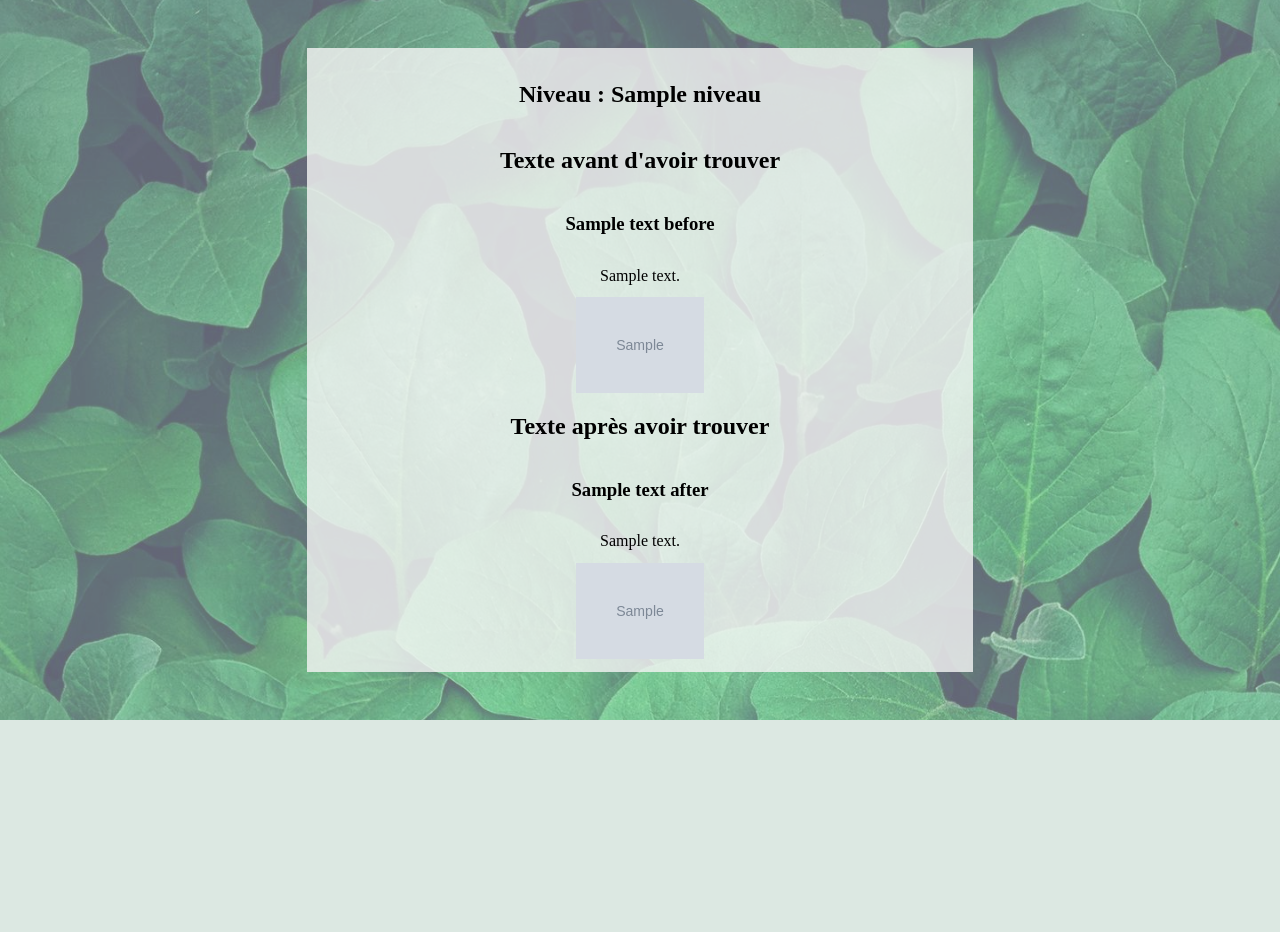
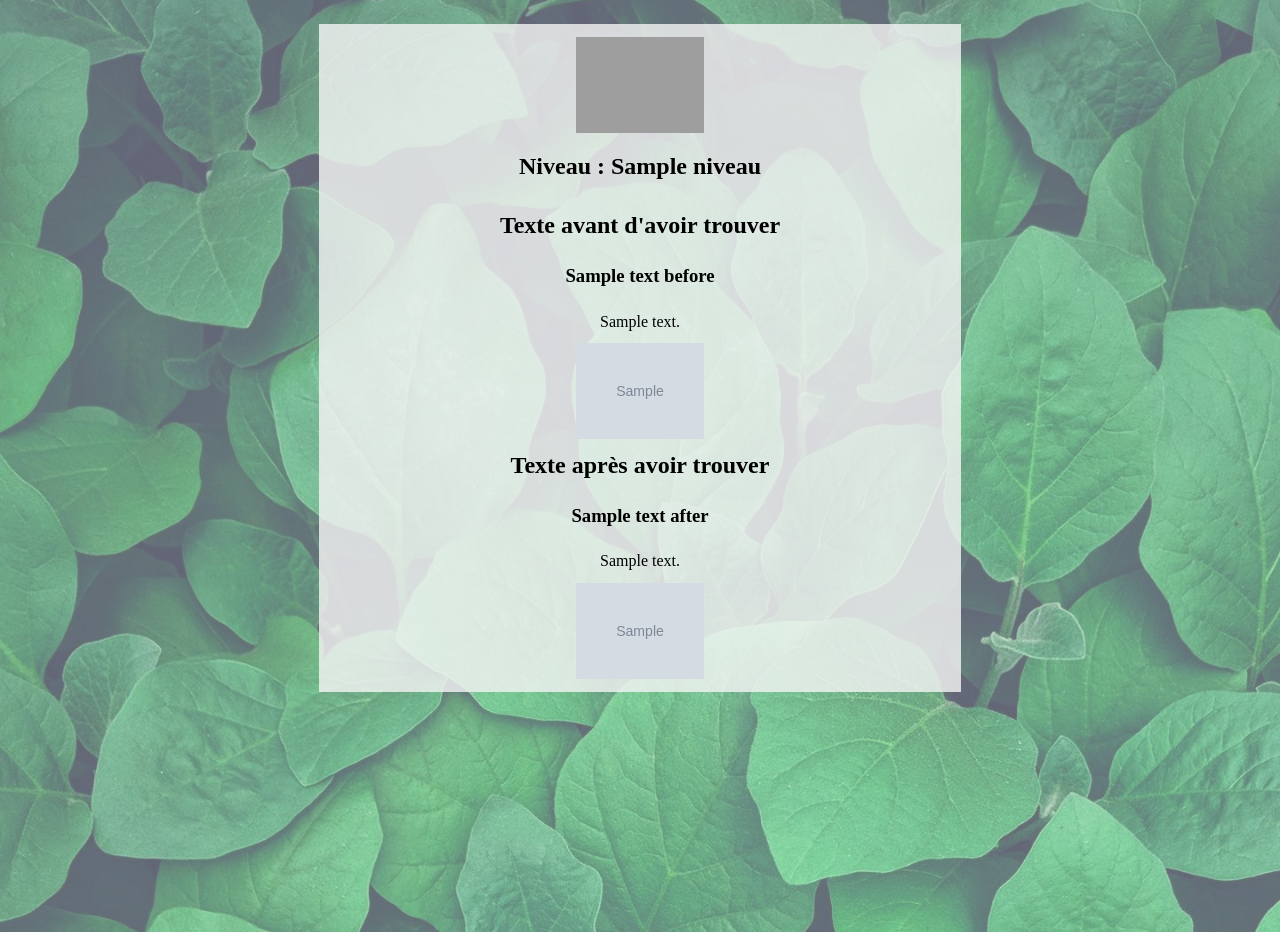
Before and after one commit to RaphaelDumas1/projet-plante, a Symfony app: template templates/Admin/infoplantes.html.twig in a window 1280 px wide. Shown: the part 80-1012 px from the top of the page. Before the commit the page ends 800 px from the top, so only its background shows below. Run offline with Twig, Linux system fonts and the light colour scheme; the template is opened without the code that fills it: most values are stand-ins (such as "Sample title", 1, 10 or a date in 2020); grey boxes marked "Sample" are stand-in pictures; some libraries are stand-ins or nearby versions; grey boxes are pictures that could not be loaded.

Commit message:
modif sass

```diff
--- a/public/sass/style.css
+++ b/public/sass/style.css
@@ -73,6 +73,14 @@ header {
   opacity: 0.6;
 }
 
+.div-center-plante {
+  height: auto;
+  margin: 3vh;
+}
+.div-center-plante::after {
+  height: 150vh;
+}
+
 .logo {
   width: 30vw;
 }
@@ -85,6 +93,7 @@ header {
 
 .texte {
   margin: 1vw;
+  padding: 2vw;
   text-align: center;
 }
 
@@ -108,6 +117,9 @@ header {
     width: auto;
     flex-direction: row;
   }
+  .texte {
+    padding: 0;
+  }
 }
 
 /*# sourceMappingURL=style.css.map */
--- a/public/sass/style.scss
+++ b/public/sass/style.scss
@@ -75,6 +75,13 @@ header{
         opacity: 0.6;
     }
 }
+.div-center-plante{
+    height: auto;
+    margin: 3vh;
+    &::after{
+        height: 150vh;
+    }
+}
 .logo{
     width: 30vw;
 }
@@ -85,6 +92,7 @@ header{
 }
 .texte{
     margin: 1vw;
+    padding: 2vw;
     text-align: center;
 }
 @media screen and (min-width: 700px){
@@ -107,4 +115,7 @@ header{
         width: auto;
         flex-direction: row;
     }
+    .texte{
+        padding: 0;
+    }
 }
--- a/templates/Admin/infoplantes.html.twig
+++ b/templates/Admin/infoplantes.html.twig
@@ -9,27 +9,28 @@
 {% endblock %}
 
 {% block body %}
-<div class="div-center d-flex al-center">
+<div class="div-center div-center-plante d-flex al-center">
     <div class="cadre d-flex al-center">
         {% for plante in plantes %}
+            <img class="logo" src="https://www.francetvinfo.fr/pictures/3aYw1BcT2fmA8vMgSCsHjOob8KE/1200x1200/2017/01/21/phpKXIp0H_1.jpg">
             <h2>Niveau : {{plante.niveau}}</h2>
         {% endfor %}
         {% for before in text_before %}
-            <h2>Texte avant d'avoir trouver</h2>
-            <h3>{{before.titre}}</h3>
+            <h2 class="texte">Texte avant d'avoir trouver</h2>
+            <h3 class="texte">{{before.titre}}</h3>
             <p class="texte">{{before.texte}}</p>
             <img class="logo" src="{{before.logo}}">
         {% endfor %}
         {% for after in text_after %}
-            <h2>Texte après avoir trouver</h2>
-            <h3>{{after.titre}}</h3>
+            <h2 class="texte">Texte après avoir trouver</h2>
+            <h3 class="texte">{{after.titre}}</h3>
             <p class="texte">{{after.texte}}</p>
             <img class="logo" src="{{after.logo}}">
         {% endfor %}
     </div>
     {% for plante in plantes %}
         {% if plante.Active == 1%}
-            <input type="button" class="button" value="Modifer" onclick="window.location.href='/admin/plantes/modifier/{{plante.id}}';">
+            <input type="button" class="button" value="Modifier" onclick="window.location.href='/admin/plantes/modifier/{{plante.id}}';">
             <input type="button" class="button" value="Effacer" onclick="window.location.href='/admin/plantes/effacer/{{plante.id}}';">
         {% endif %}
     {% endfor %}
```
Also changed, not shown: 1 other file.
